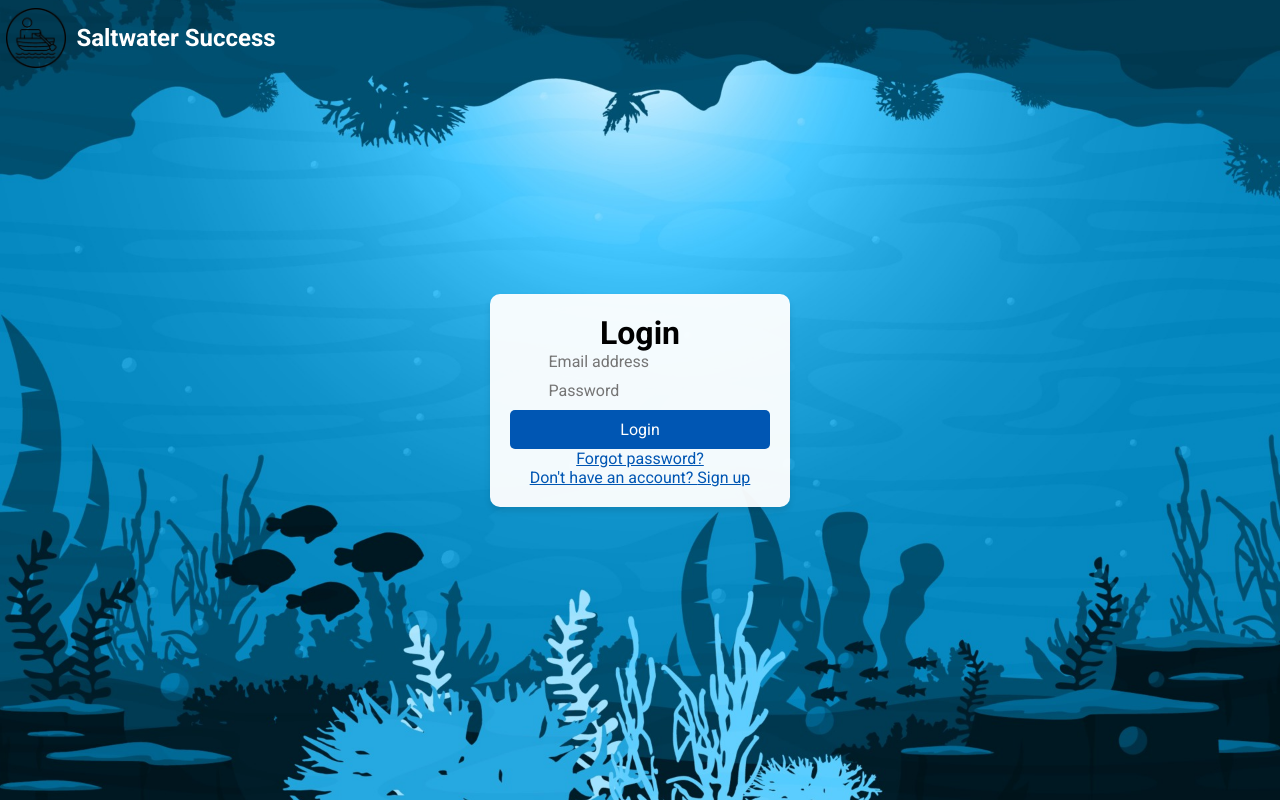
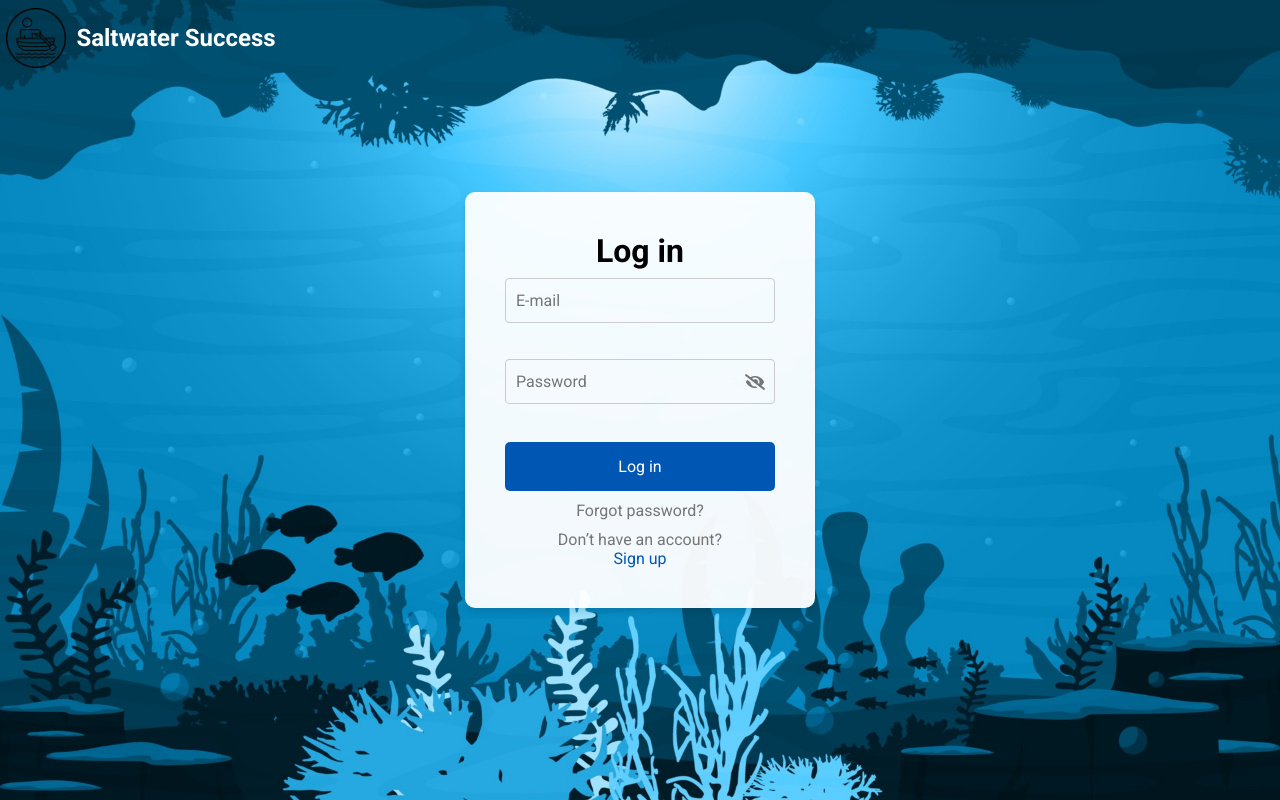
Before and after one commit to gregorkostic/saltwater-success, a Vue app: page /about in a window 1280 px wide. Built offline with nearby package versions, Linux system fonts and the light colour scheme.

Commit message:
Update 1.0.3
Login - updates!

```diff
--- a/public/index.html
+++ b/public/index.html
@@ -6,6 +6,11 @@
     <meta name="viewport" content="width=device-width,initial-scale=1.0" />
     <link rel="icon" type="image/png" href="fish.png" />
     <title>Saltwater Success</title>
+    <link
+      rel="stylesheet"
+      href="https://cdnjs.cloudflare.com/ajax/libs/font-awesome/5.15.1/css/all.min.css"
+    />
+
     <link
       rel="stylesheet"
       href="https://fonts.googleapis.com/css?family=Roboto:100,300,400,500,700,900"
--- a/src/views/Login.vue
+++ b/src/views/Login.vue
@@ -8,15 +8,17 @@
       />
       <span class="logo-text">Saltwater Success</span>
     </div>
-    <div class="login-card">
-      <h1>Login</h1>
-      <div class="input-group">
+    <transition name="fade">
+      <div class="login-card" v-if="!showResetModal">
+        <h1>Log in</h1>
+        <div class="input-group" :class="{ 'input-error': emailError }">
           <input
             type="email"
             v-model="email"
-          placeholder="Email address"
+            placeholder="E-mail"
             @input="clearValidationMsg"
-          :class="{ 'input-error': emailError }"
+            @blur="validateEmail"
+            class="input-field"
           />
           <span v-if="emailError" class="error-msg">{{ emailError }}</span>
         </div>
@@ -26,23 +28,45 @@
             v-model="password"
             placeholder="Password"
             @input="clearValidationMsg"
+            class="input-field"
           />
+          <!-- Icon for toggling password visibility -->
           <span @click="togglePasswordVisibility" class="password-toggle">
-          <i :class="showPassword ? 'fa fa-eye-slash' : 'fa fa-eye'"></i>
+            <i :class="showPassword ? 'fas fa-eye' : 'fas fa-eye-slash'"></i>
           </span>
         </div>
-      <button @click="login">Login</button>
-      <div class="link forgot-pw" @click="forgotPassword">Forgot password?</div>
-      <div class="link signup-link blurred" @click="goToSignup">
-        Don't have an account? <span>Sign up</span>
+
+        <button @click="login">Log in</button>
+        <div class="link forgot-pw" @click="forgotPassword">
+          Forgot password?
+        </div>
+        <div class="link signup-link">
+          <span>Don’t have an account? </span>
+          <strong class="clickable" @click="goToSignup">Sign up</strong>
         </div>
       </div>
-    <div v-if="showResetModal" class="reset-modal">
-      <h2>Password Reset</h2>
-      <input type="email" v-model="resetEmail" placeholder="Email" />
+      <div class="reset-modal" v-if="showResetModal">
+        <h2>Reset Password</h2>
+        <div class="input-group" :class="{ 'input-error': resetEmailError }">
+          <input
+            id="resetEmail"
+            type="email"
+            v-model="resetEmail"
+            placeholder="E-mail"
+            @input="clearValidationMsg"
+            @blur="validateResetEmail"
+            class="input-field"
+          />
+          <span v-if="resetEmailError" class="error-msg">{{
+            resetEmailError
+          }}</span>
+        </div>
+        <div class="modal-buttons">
           <button @click="sendResetLink">Send Reset Link</button>
           <button @click="closeModal">Cancel</button>
         </div>
+      </div>
+    </transition>
   </div>
 </template>
 
@@ -53,35 +77,56 @@ export default {
       email: "",
       password: "",
       emailError: "",
+      resetEmail: "",
+      resetEmailError: "",
       showPassword: false,
       showResetModal: false,
-      resetEmail: "",
     };
   },
   methods: {
     login() {
       if (!this.email) {
-        this.emailError = "Email is required";
+        this.emailError = "Email is required.";
         return;
       }
-      // Authentication logic here
     },
     forgotPassword() {
-      this.showResetModal = true; // Show reset modal
+      this.showResetModal = true;
     },
     goToSignup() {
       this.$router.push("/signup");
     },
     clearValidationMsg() {
       this.emailError = "";
+      this.resetEmailError = "";
+    },
+    validateEmail() {
+      if (!this.email) {
+        this.emailError = "Email is required.";
+      } else if (/[čćšđž]/i.test(this.email)) {
+        this.emailError = "Please enter a valid email address.";
+      } else {
+        this.emailError = "";
+      }
+    },
+    validateResetEmail() {
+      if (!this.resetEmail) {
+        this.resetEmailError = "Email is required.";
+      } else if (/[čćšđž]/i.test(this.resetEmail)) {
+        this.resetEmailError = "Please enter a valid email address.";
+      } else {
+        this.resetEmailError = "";
+      }
+    },
+    sendResetLink() {
+      this.validateResetEmail();
+      if (!this.resetEmailError) {
+        alert("Reset link sent to " + this.resetEmail);
+        this.closeModal();
+      }
     },
     togglePasswordVisibility() {
       this.showPassword = !this.showPassword;
-    },
-    sendResetLink() {
-      // Send reset link logic
-      alert("Reset link sent to " + this.resetEmail);
-      this.closeModal();
     },
     closeModal() {
       this.showResetModal = false;
@@ -91,6 +136,16 @@ export default {
 </script>
 
 <style scoped>
+.clickable {
+  cursor: pointer;
+  color: #0056b3;
+  text-decoration: underline;
+}
+
+.clickable:hover {
+  text-decoration: none;
+}
+
 .login-container {
   display: flex;
   justify-content: center;
@@ -116,57 +171,83 @@ export default {
   font-size: 1.5rem;
   font-weight: bold;
 }
-.login-card {
+.login-card,
+.reset-modal {
   background: rgba(255, 255, 255, 0.95);
-  padding: 20px;
+  padding: 40px;
   border-radius: 10px;
   box-shadow: 0 4px 6px rgba(0, 0, 0, 0.1);
-  width: 300px;
+  width: 350px;
   text-align: center;
+  transition: all 0.3s ease-in-out;
 }
 .input-group {
   position: relative;
-  margin-bottom: 10px;
+  margin-bottom: 20px;
 }
-.input-error {
+.input-field {
+  width: 100%;
+  padding: 12px 10px;
+  margin: 8px 0;
+  display: inline-block;
+  border: 1px solid #ccc; /* Correctly define the border */
+  border-radius: 4px; /* Rounded corners for aesthetics */
+  box-sizing: border-box; /* Include padding and border in the element's total width and height */
+}
+.input-error input {
   border: 2px solid red;
 }
 .error-msg {
   color: red;
-  font-size: 0.8em;
-  margin-top: -5px;
+  font-size: 0.9em;
+  position: absolute;
+  top: 100%;
+  left: 0;
 }
 button {
   width: 100%;
-  padding: 10px;
+  padding: 15px;
   background-color: #0056b3;
   color: white;
   border: none;
   border-radius: 5px;
   cursor: pointer;
+  margin-top: 10px;
 }
-.link {
-  color: #0056b3;
-  text-decoration: underline;
+.link,
+.signup-link span {
+  color: #757575; /* Set the default color to a lighter gray */
+  text-decoration: none;
   cursor: pointer;
+  display: block;
+  margin-top: 10px;
 }
+.signup-link strong {
+  color: #0056b3; /* Set the color for 'Sign up' to the theme blue */
+  cursor: pointer; /* Ensures the cursor changes to a pointer when hovered */
+  font-weight: normal; /* Keeps text not bold by default */
+  text-decoration: none; /* No underline by default */
+}
+
+.signup-link strong:hover {
+  text-decoration: underline; /* Underline appears only on hover */
+}
+
 .password-toggle {
+  cursor: pointer;
   position: absolute;
   right: 10px;
-  top: 10px;
-  cursor: pointer;
-  color: #0056b3;
+  top: 51%; /* Center vertically in the input field */
+  transform: translateY(-50%); /* Center alignment adjustment */
+  color: #757575; /* Set the default color to a lighter gray */
 }
-.signup-link blurred span {
-  filter: blur(1px);
+
+.fade-enter-active,
+.fade-leave-active {
+  transition: opacity 0.5s;
 }
-.reset-modal {
-  position: absolute;
-  background: white;
-  padding: 20px;
-  border-radius: 10px;
-  box-shadow: 0 4px 6px rgba(0, 0, 0, 0.1);
-  width: 300px;
-  text-align: center;
+.fade-enter,
+.fade-leave-to {
+  opacity: 0;
 }
 </style>
```
Lines whose indentation alone changed are shown as unchanged.
